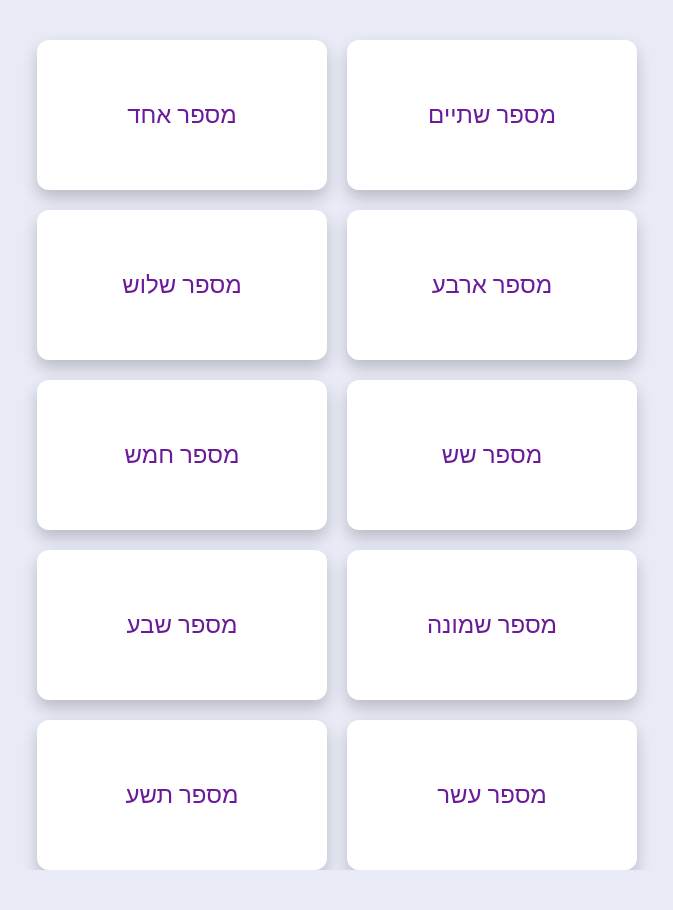
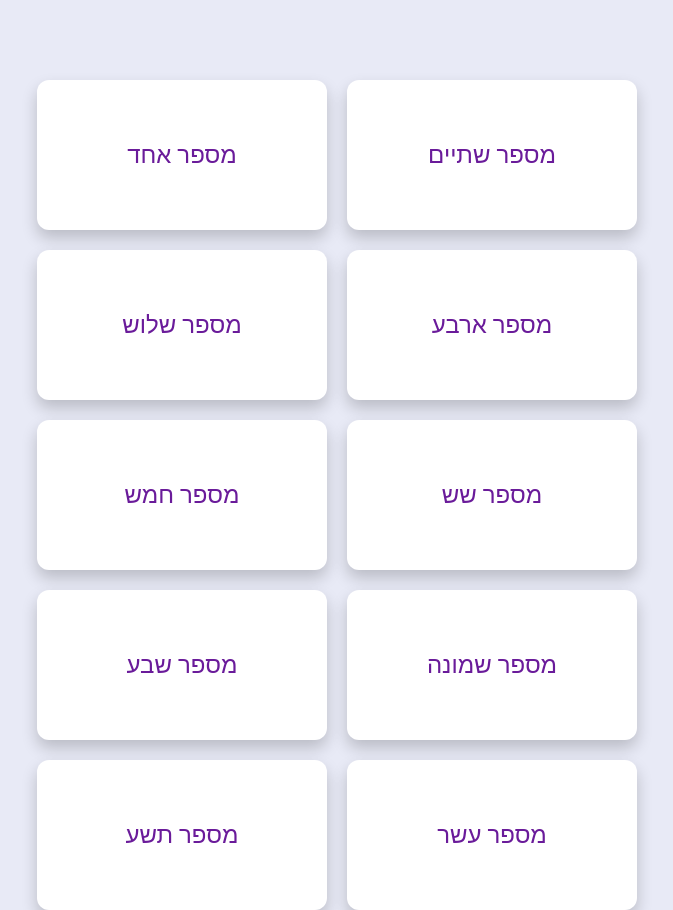
Before and after one commit to AshiVered/ashivered.github.io, a plain HTML site: page about.html in a window 1280 px wide. Shown: the whole page, without its empty margins (303-976 px from the left). Before the commit the page ends 870 px from the top, so only its background shows below. Drawn offline with Linux system fonts and the light colour scheme.

Commit message:
Update about.html

```diff
--- a/about.html
+++ b/about.html
@@ -33,7 +33,7 @@
             max-width: 600px; /* רוחב מקסימלי לגריד */
             width: 100%;
             height: 100%;
-            margin-top: 40px; /* מרווח עליון לגריד */
+            margin-top: 120px; /* מרווח עליון לגריד */
         }
         .grid-item {
             display: flex;
```
